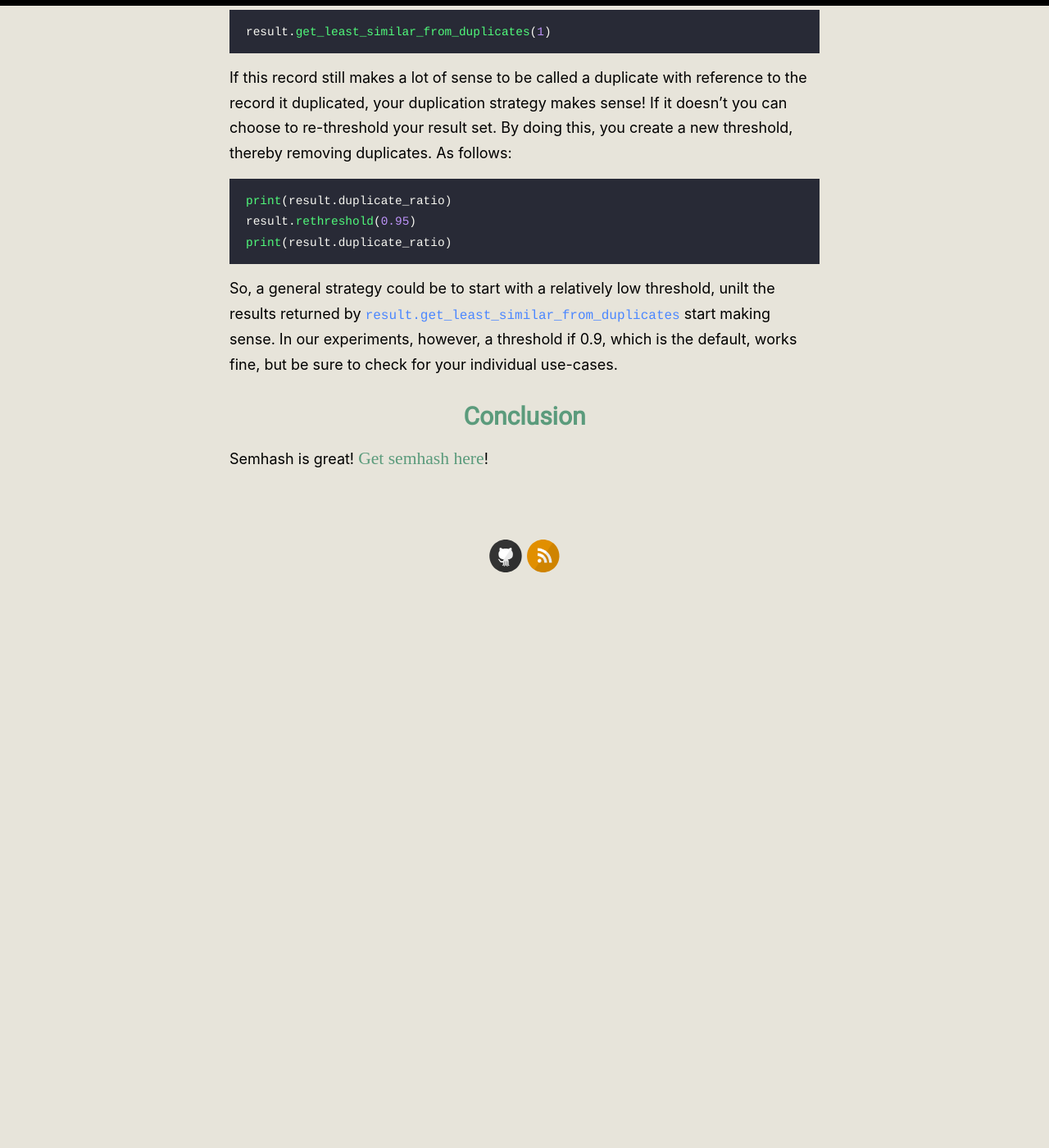
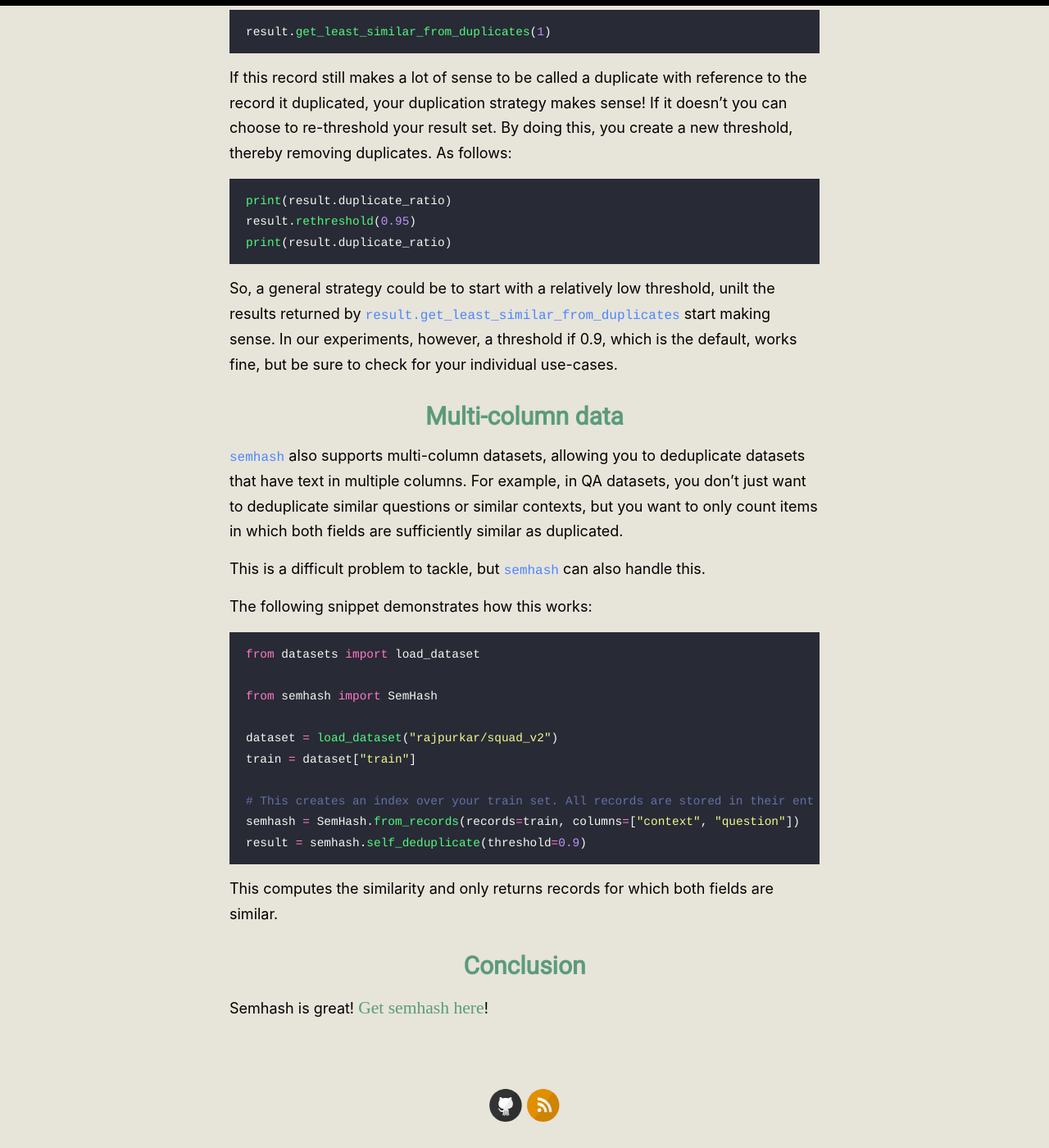
Before and after one commit to MinishLab/minishlab.github.io, a Jekyll site: the page built from _posts/2025-01-12-semhash-blogpost.md, in a window 1280 px wide and 1400 px high, scrolled down 4738 px. Shown: the whole window at 82% size. Built offline with Jekyll 4.4.1, drawn with Linux system fonts in a browser that asks for light colours; some web fonts are replaced; before the commit the page ends 5468 px from its top, so only the background shows below that; some of the changed text lies outside the part shown.

Commit message:
fix comments

````diff
--- a/_posts/2025-01-12-semhash-blogpost.md
+++ b/_posts/2025-01-12-semhash-blogpost.md
@@ -14,7 +14,7 @@
 
 While deduplication sounds like something that can only benefit LLM training, it can also be really beneficial to check small datasets for overlap: having even approximate overlap between train and test leads to performance overestimation, and having approximate duplicates in train leads to wasted compute, overestimation of feature importance, and a potential host of other issues.
 
-Additionally, deduplication techniques can also be used to give you a bird's eye view of larger datasets: checking approximate duplicates using `semhash` takes (milli)seconds, and allows you to see which items from your dataset look alike. If these make sense: great! If these don't make sense... also great! Everything is better than training on incorrect data.
+Additionally, deduplication techniques can also be used to give you a bird's eye view of larger datasets: checking approximate duplicates using `semhash` takes (milli)seconds, and allows you to see which items from your dataset look alike. If these make sense: great! If there are no duplicates... also great! Everything is better than training on incorrect data.
 
 # How can I use deduplication?
 
@@ -28,7 +28,7 @@
 
 Duplicates in RAG systems sounds like something rare, until you consider that most RAG systems are built using chunks: while having completely duplicated documents will probably be rare, having duplicate chunks across documents or within documents is a lot more common. Having duplicate chunks in your knowledge base increases storage costs, increases the risk of retrieving irrelevant chunks, and forces you to implement diversification strategies much sooner than necessary.
 
-## Corpus overview
+## Explain your corpus
 
 By running `semhash` with a low threshold, you can quickly get an overview of which documents are similar to others, and which aren't. This gives you a good idea of what to focus on, what kind of things are missing from your data, and how your documents relate to one another.
 
@@ -129,6 +129,29 @@
 
 So, a general strategy could be to start with a relatively low threshold, unilt the results returned by `result.get_least_similar_from_duplicates` start making sense. In our experiments, however, a threshold if 0.9, which is the default, works fine, but be sure to check for your individual use-cases.
 
+# Multi-column data
+
+`semhash` also supports multi-column datasets, allowing you to deduplicate datasets that have text in multiple columns. For example, in QA datasets, you don't just want to deduplicate similar questions or similar contexts, but you want to only count items in which both fields are sufficiently similar as duplicated.
+
+This is a difficult problem to tackle, but `semhash` can also handle this.
+
+The following snippet demonstrates how this works:
+
+```python
+from datasets import load_dataset
+
+from semhash import SemHash
+
+dataset = load_dataset("rajpurkar/squad_v2")
+train = dataset["train"]
+
+# This creates an index over your train set. All records are stored in their entirety.
+semhash = SemHash.from_records(records=train, columns=["context", "question"])
+result = semhash.self_deduplicate(threshold=0.9)
+```
+
+This computes the similarity and only returns records for which both fields are similar.
+
 # Conclusion
 
 Semhash is great! [Get semhash here](https://github.com/MinishLab/semhash)!
````
Also changed, not shown: other parts of _posts/2025-01-12-semhash-blogpost.md (+7 -7 lines).
